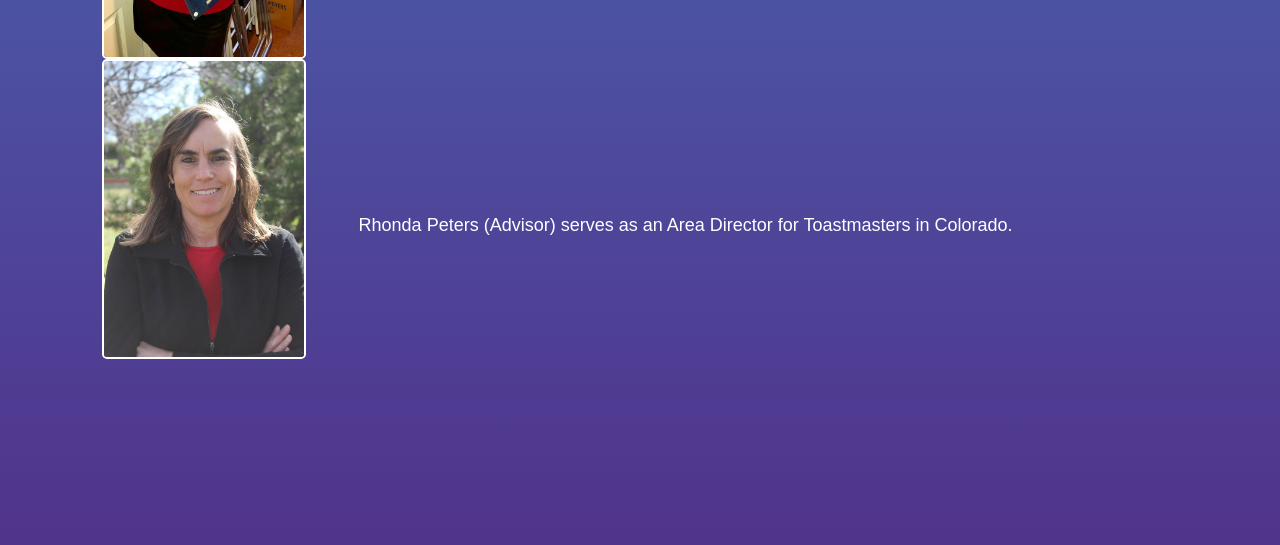
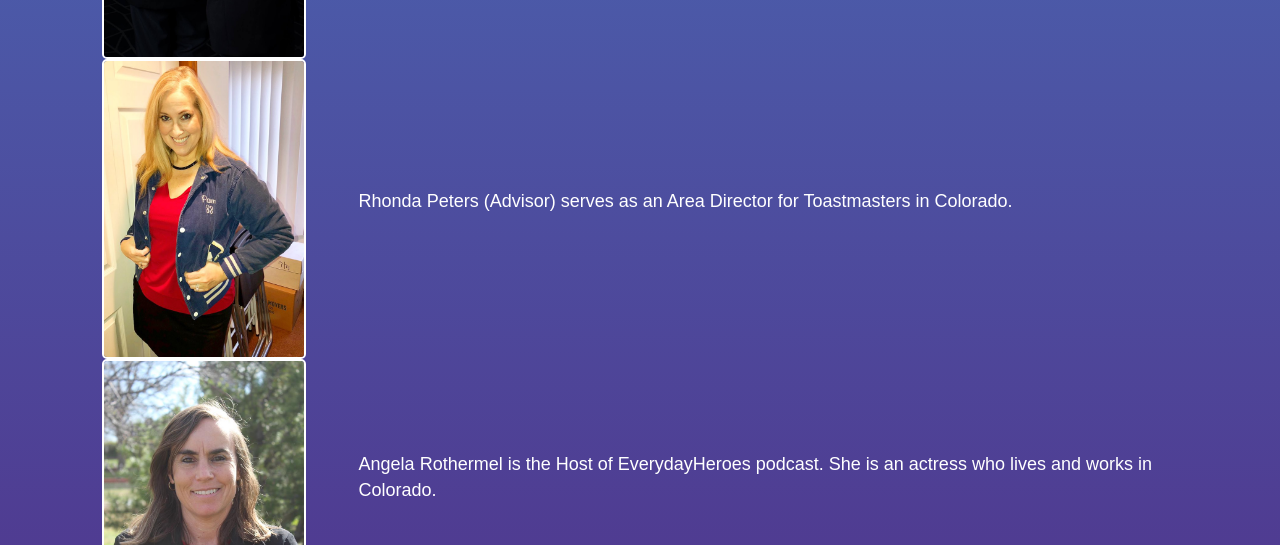
Before and after one commit to women-who-software/returnship-everydayheroes, a Gatsby site: page /about in a window 1280 px wide. Shown: the part 1582-2127 px from the top of the page. Built offline with nearby package versions, Linux system fonts and the light colour scheme; Gatsby itself is replaced by a stand-in of ours.

Commit message:
Updated the team with the more members picture and bio

```diff
--- a/src/components/meet.js
+++ b/src/components/meet.js
@@ -50,8 +50,6 @@ const Meet = () => {
             <br></br>
             <br></br>
             <br></br>
-            <br></br>
-            <br></br>
             <p>Michael T. Starks (Producer, EverydayHeroes: A COVID-19
               Podcast) is a software developer and movie-maker with a
               background in physics. He is known for directing a modern
@@ -61,8 +59,6 @@ const Meet = () => {
               Ionogen Media, LLC, are known as the “Mom and Pop” of
               Colorado movie-making. This is his first podcast.
             </p>
-            <br></br>
-            <br></br>
             <br></br>
             <br></br>
             <br></br>
@@ -82,6 +78,15 @@ const Meet = () => {
             <p>Rhonda Peters (Advisor) serves as an Area Director for
             Toastmasters in Colorado.
             </p>
+            <br></br>
+            <br></br>
+            <br></br>
+            <br></br>
+            <br></br>
+            <br></br>
+            <p>Angela Rothermel is the Host of EverydayHeroes podcast. She
+            is an actress who lives and works in Colorado.
+            </p>
           </div>
         </div>
       </div>
--- a/src/components/meet.module.scss
+++ b/src/components/meet.module.scss
@@ -24,7 +24,7 @@
   margin: auto;
   padding:0.35rem 1.45rem 0.45rem 1.45rem;
   width: 100px;
-  height: 160vh;
+  height: 180vh;
 }
 
 .rightContainer {
```
Also changed, not shown: src/assets/AngelaRothermel.png (added).
